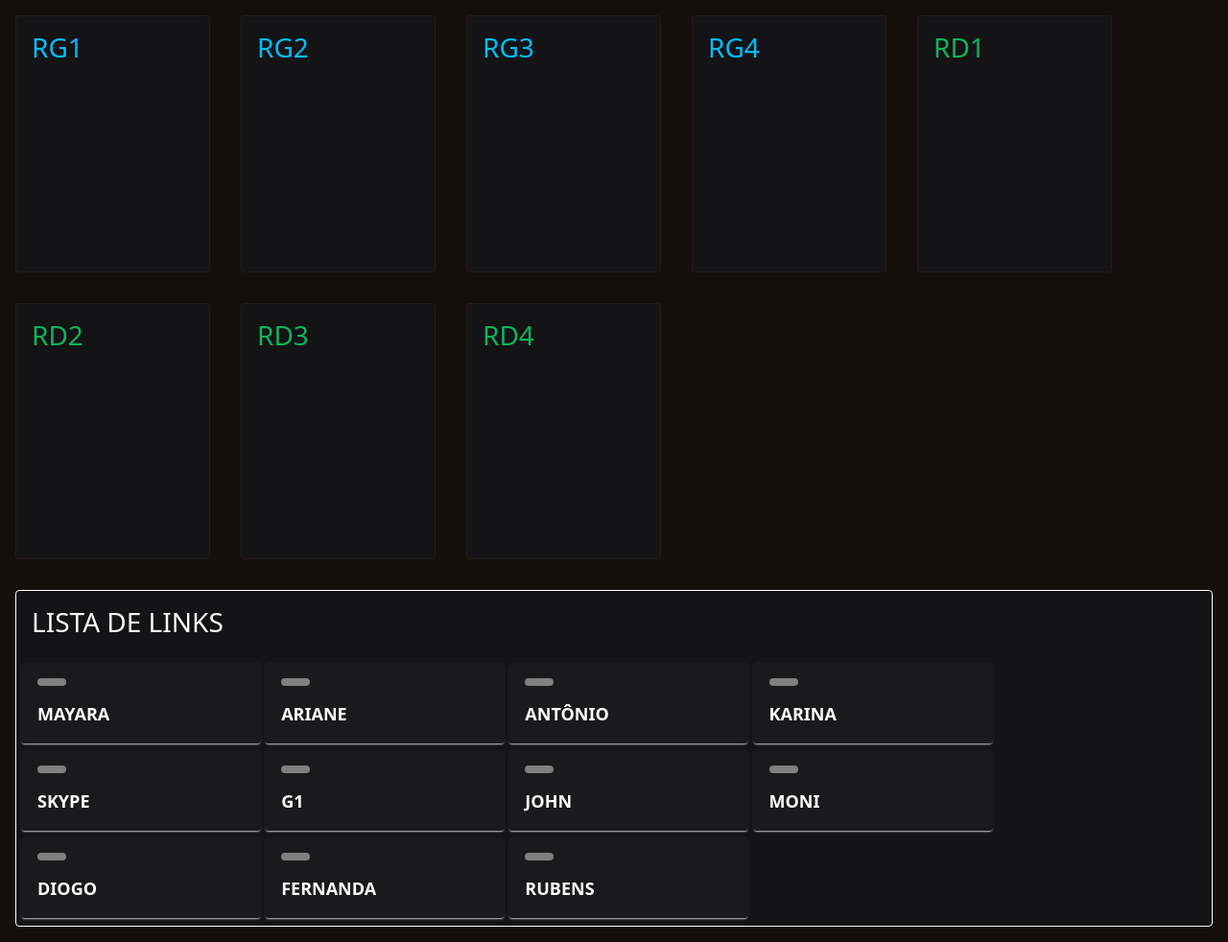
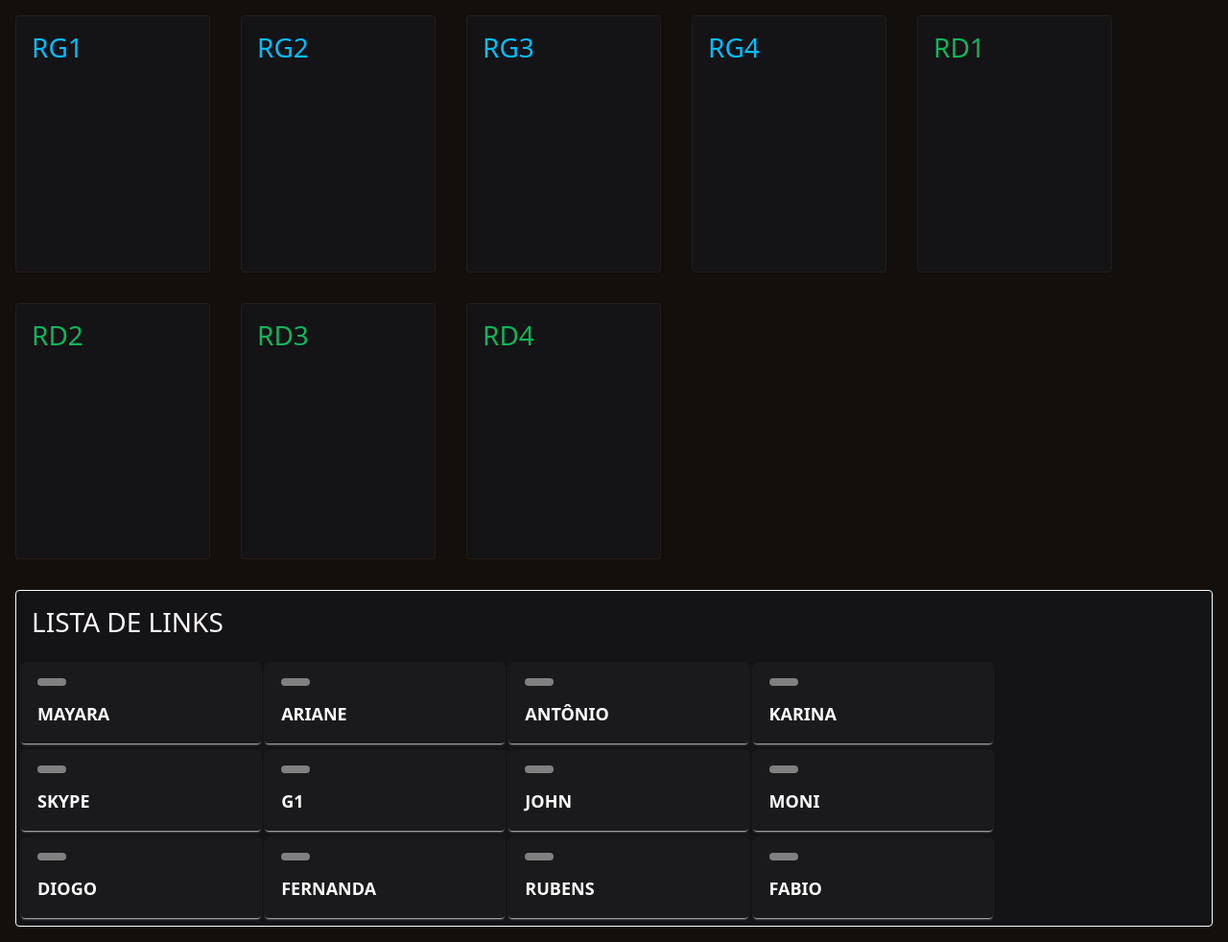
Before and after one commit to Nabery/CLTV, a website: page public/index.html in a window 1280 px wide. Shown: the whole page at 96% size. Drawn offline with nearby package versions, Linux system fonts and the light colour scheme; a small style sheet from the web is missing.

Commit message:
Update index.html

```diff
--- a/public/index.html
+++ b/public/index.html
@@ -111,6 +111,11 @@
                     <div class="content">RUBENS</div>
                     <div class ="comTypeName"></div>
               </div>
+               <div class="card" draggable="true">
+                    <div class="comStat"></div>
+                    <div class="content">fABIO</div>
+                    <div class ="comTypeName"></div>
+              </div>
 <script src="https://cdnjs.cloudflare.com/ajax/libs/tailwindcss/2.2.19/tailwind.min.css"></script>
 <script src="script.js" defer></script>
  </div>
```
